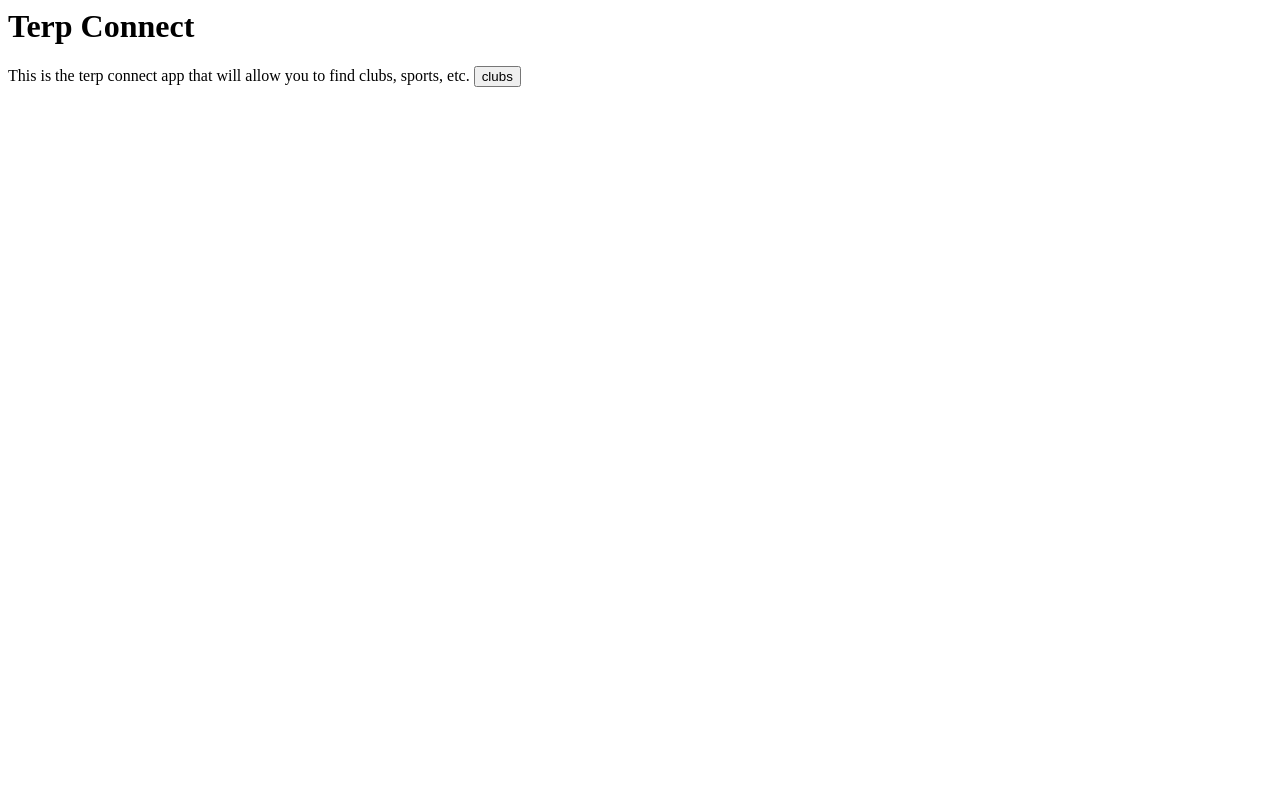
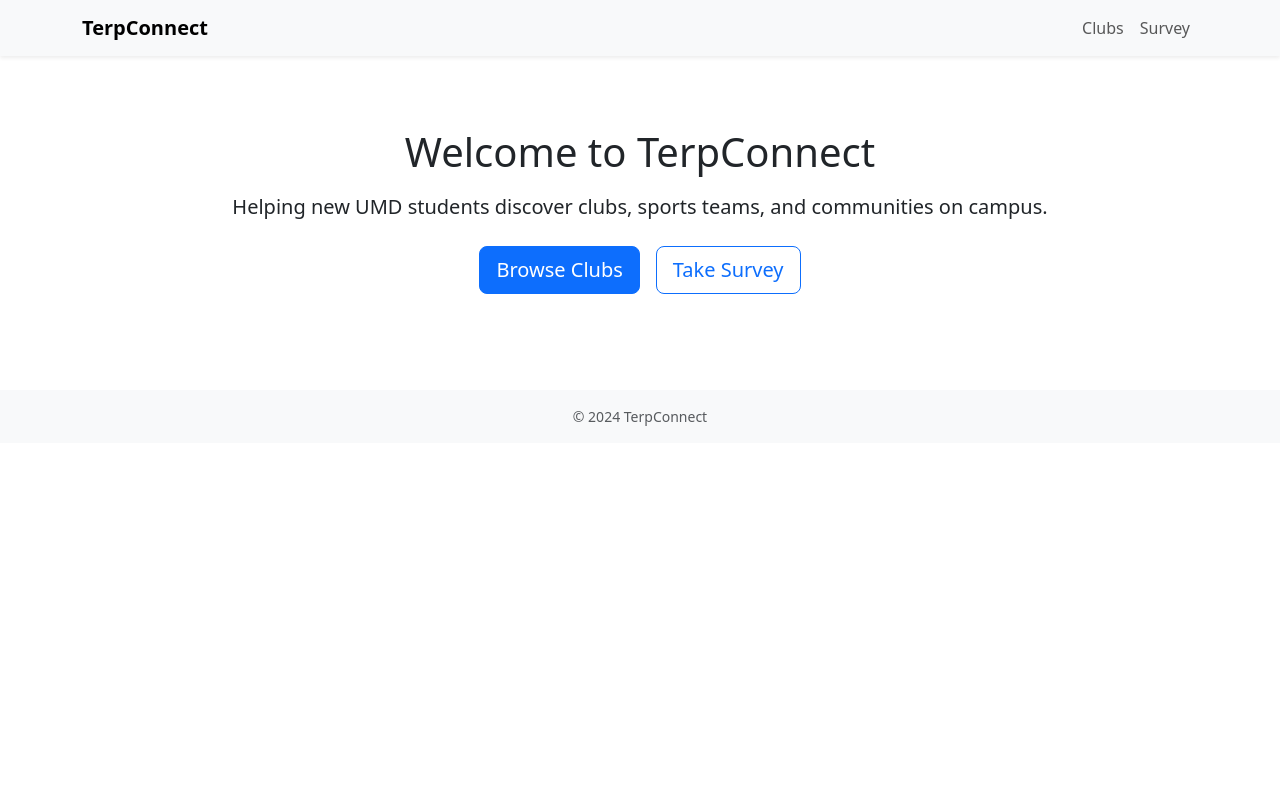
Before and after one commit to agugoat/Terp_Connect, a Flask app: page / in a window 1280 px wide. Run offline with Flask 3, Linux system fonts and the light colour scheme.

Commit message:
add in base.html modified home

```diff
--- /dev/null
+++ b/templates/base.html
@@ -0,0 +1,56 @@
+<!DOCTYPE html>
+<html lang="en">
+<head>
+    <meta charset="UTF-8">
+    <meta name="viewport" content="width=device-width, initial-scale=1.0">
+    <title>TerpConnect</title>
+
+    <!-- Bootstrap CSS -->
+    <link
+        href="https://cdn.jsdelivr.net/npm/bootstrap@5.3.2/dist/css/bootstrap.min.css"
+        rel="stylesheet"
+    >
+</head>
+
+<body>
+
+    <!-- Navbar -->
+    <nav class="navbar navbar-expand-lg bg-light shadow-sm">
+        <div class="container">
+            <a class="navbar-brand fw-bold" href="/">TerpConnect</a>
+
+            <button class="navbar-toggler" type="button" data-bs-toggle="collapse" data-bs-target="#navbarMenu">
+                <span class="navbar-toggler-icon"></span>
+            </button>
+
+            <div class="collapse navbar-collapse" id="navbarMenu">
+                <ul class="navbar-nav ms-auto">
+                    <li class="nav-item">
+                        <a class="nav-link" href="/clubs">Clubs</a>
+                    </li>
+                    <li class="nav-item">
+                        <a class="nav-link" href="/survey">Survey</a>
+                    </li>
+                </ul>
+            </div>
+        </div>
+    </nav>
+
+    <!-- Page Content -->
+    <main class="py-4">
+        {% block content %}
+        {% endblock %}
+    </main>
+
+    <!-- Footer -->
+    <footer class="bg-light text-center py-3 mt-4">
+        <small class="text-muted">© 2024 TerpConnect</small>
+    </footer>
+
+    <!-- Bootstrap JS -->
+    <script
+        src="https://cdn.jsdelivr.net/npm/bootstrap@5.3.2/dist/js/bootstrap.bundle.min.js">
+    </script>
+
+</body>
+</html>
--- a/templates/home.html
+++ b/templates/home.html
@@ -1,13 +1,17 @@
-<html>
-    <h1>
-        Terp Connect
-    </h1>
-    <body>
-        This is the terp connect app that will allow you to find clubs, sports, etc.
-    </body>
-    <button>
-        clubs
-        <clubs class="html"></clubs>
-    </button>
 
-</html>
+
+</html>{% extends "base.html" %}
+
+{% block content %}
+<div class="container text-center py-5">
+    <h1 class="mb-3">Welcome to TerpConnect</h1>
+    <p class="lead mb-4">
+        Helping new UMD students discover clubs, sports teams, and communities on campus.
+    </p>
+
+    <div class="d-flex justify-content-center gap-3">
+        <a href="/clubs" class="btn btn-primary btn-lg">Browse Clubs</a>
+        <a href="/survey" class="btn btn-outline-primary btn-lg">Take Survey</a>
+    </div>
+</div>
+{% endblock %}
```
